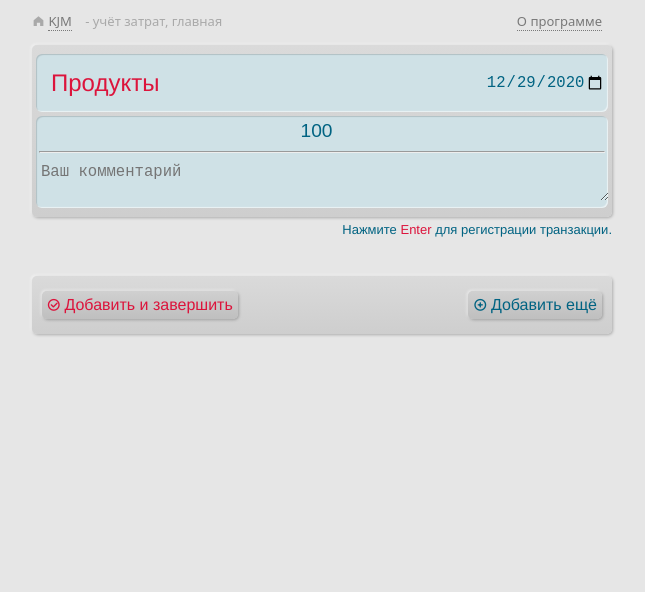
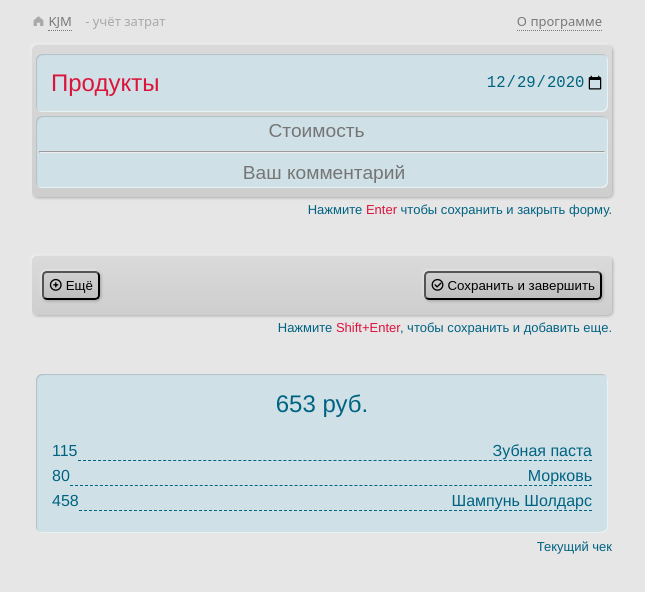
Before and after one commit to ondrey/kakebo, a Vue app: page /#/new in a window 1280 px wide. Shown: the top 592 px of the page, without its empty margins (320-965 px from the left). Built offline with nearby package versions, Linux system fonts and the light colour scheme.

Commit message:
Форма регистрации и чек

```diff
--- a/src/views/AddTransact.vue
+++ b/src/views/AddTransact.vue
@@ -13,17 +13,26 @@
         <div class="back" style="display: block;">
             <input type="number" v-model="amount" id="amount" style="text-align:center" tabindex="1" placeholder="Стоимость">
             <hr>
-            <textarea  v-model="amount_comment" id="amount_comment" tabindex="2" placeholder="Ваш комментарий"></textarea>
+            <input type="text" style="text-align: center;"  v-model="amount_comment" id="amount_comment" tabindex="2" placeholder="Ваш комментарий" />
         </div>
 
 
 
         </div>
-        <div class="title">Нажмите <span style="color:crimson;">Enter</span> для регистрации транзакции.</div>
+        <div class="title">Нажмите <span style="color:crimson;">Enter</span> чтобы сохранить и закрыть форму.</div>
         <div class="plan" style="    display: flex; justify-content: space-between; min-height: 0 !important;">
-            <div class="buttonplus button_large" style="color: crimson;"> <span class="el-icon-circle-check buttoicon"></span> Добавить и завершить</div>
-            <div class="buttonplus button_large"> <span class="el-icon-circle-plus-outline buttoicon"></span> Добавить ещё</div>
+            <button class="buttonplus button_large"> <span class="el-icon-circle-plus-outline buttoicon"></span> Ещё</button>
+            <button class="buttonplus button_large"> <span class="el-icon-circle-check buttoicon"></span> Сохранить и завершить</button>
+
         </div>
+        <div class="title">Нажмите <span style="color:crimson;">Shift+Enter</span>, чтобы сохранить и добавить еще.</div>
+
+
+        <div class="back" style="display: block; padding: 1em;">
+            <div class="chek_summ">653 руб.</div>
+            <div v-for="ch in cur_chek" :key="ch" class="chek_element"> {{ch.price}}  <span class="chek_text"> {{ch.text}} </span></div>
+        </div>
+        <div class="title">Текущий чек</div>
 
   </div>
 </template>
@@ -32,9 +41,10 @@
 export default {
     data(){
         return {
-            amount: 100,
+            amount: null,
             amount_date: new Date().toISOString().split('T')[0],
-            amount_comment: ''
+            amount_comment: '',
+            cur_chek: [{price: 115, text: 'Зубная паста', id: 1}, {price: 80, text: 'Морковь', id: 2}, {price: 458, text: 'Шампунь Шолдарс', id: 3},]
         }
     },
 
@@ -43,5 +53,20 @@ export default {
 </script>
 
 <style>
+.chek_summ {
+    margin-bottom: 1em;
+    font-size: x-large;
+    text-align: center;
+}
+.chek_element {
+    margin-bottom: 6px;
+    display: flex; justify-content: space-between;
+}
 
+.chek_text {
+    width: 100%;
+    text-align: end;
+    border-bottom-style: dashed;
+    border-bottom-width: thin;
+}
 </style>
--- a/src/views/layout.vue
+++ b/src/views/layout.vue
@@ -1,7 +1,7 @@
 <template>
   <div style="padding:12px 8px 8px 12px;">
     <div style="display: flex;justify-content: space-between;padding-bottom: 15px;font-family: system-ui; font-size: small; color: darkgray;">
-      <span> <span class="el-icon-s-home"></span> <a href="/" class="linkpage">KJM</a> - учёт затрат, главная</span>
+      <span> <span class="el-icon-s-home"></span> <a href="/" class="linkpage">KJM</a> - учёт затрат</span>
       <span> <a href="#/about" class="linkpage">О программе</a> </span>
     </div>
 
```
